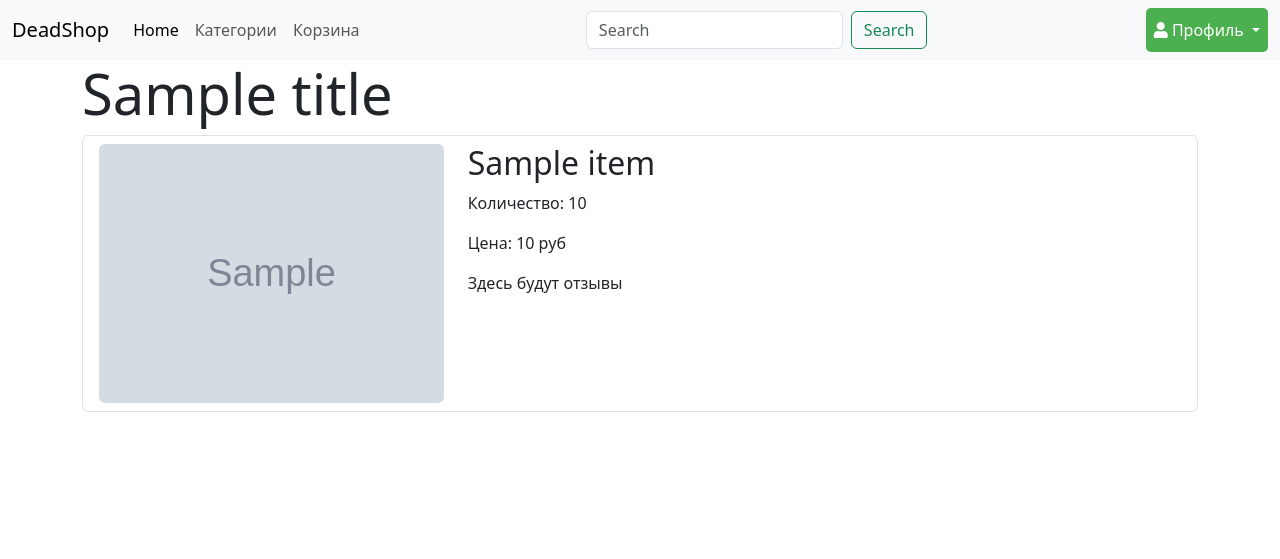
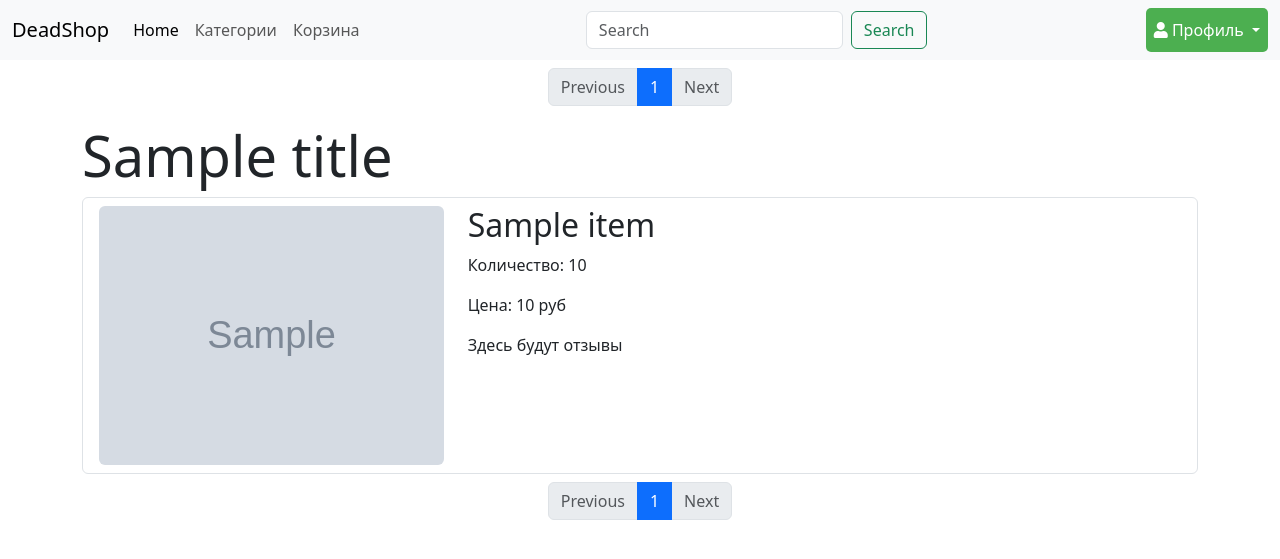
Before and after one commit to zxdmimfort/dead-shop, a Django app: template app/apps/products/templates/products/index.html in a window 1280 px wide. Shown: the top 559 px of the page. Run offline with Django 5.2, Linux system fonts and the light colour scheme; the template is opened without the code that fills it: most values are stand-ins (such as "Sample title", 1, 10 or a date in 2020); grey boxes marked "Sample" are stand-in pictures.

Commit message:
add pagination for product tab

```diff
--- a/app/apps/products/templates/products/index.html
+++ b/app/apps/products/templates/products/index.html
@@ -1,7 +1,8 @@
 {% extends 'base.html' %}
 {% block content %}
+{% include 'products/pagination.html' %}
 <h1 class="display-4">{{ title }}</h1>
-<div class="list-group">
+<div class="list-group mb-2">
 	{% for item in items %}
 	<div class="list-group-item">
 		<div class="row">
@@ -20,4 +21,5 @@
 	</div>
 	{% endfor %}
 </div>
+{% include 'products/pagination.html' %}
 {% endblock %}
--- /dev/null
+++ b/app/apps/products/templates/products/pagination.html
@@ -0,0 +1,51 @@
+<ul class="pagination justify-content-center">
+	{% if page_obj.has_previous %}
+	<li class="page-item">
+		<a class="page-link" href="?page={{ page_obj.previous_page_number }}">Previous</a>
+	</li>
+	{% else %}
+	<li class="page-item disabled">
+		<span class="page-link">Previous</span>
+	</li>
+	{% endif %}
+
+	{% if page_obj.has_previous %}
+
+	{% if page_obj.number > 3 %}
+	<li class="page-item">
+		<a class="page-link" href="?page=1">1</a>
+	</li>
+	{% endif %}
+	{% endif %}
+
+	{% for num in page_obj.paginator.page_range %}
+	{% if page_obj.number == num %}
+	<li class="page-item active">
+		<span class="page-link">{{ num }}</span>
+	</li>
+	{% elif num > page_obj.number|add:'-3' and num < page_obj.number|add:'3' %}
+	<li class="page-item">
+		<a class="page-link" href="?page={{ num }}">{{ num }}</a>
+	</li>
+	{% endif %}
+	{% endfor %}
+
+		{% if page_obj.has_next %}
+		{% if page_obj.number < page_obj.paginator.num_pages|add:'-3' %}
+		<li class="page-item">
+			<a class="page-link" href="?page={{ page_obj.paginator.num_pages }}">{{ page_obj.paginator.num_pages }}</a>
+		</li>
+		{% elif page_obj.number < page_obj.paginator.num_pages|add:'-2' %}
+		<li class="page-item">
+			<a class="page-link" href="?page={{ page_obj.paginator.num_pages }}">{{ page_obj.paginator.num_pages }}</a>
+		</li>
+		{% endif %}
+		<li class="page-item">
+			<a class="page-link" href="?page={{ page_obj.next_page_number }}">Next</a>
+		</li>
+		{% else %}
+		<li class="page-item">
+			<span class="page-link disabled">Next</span>
+		</li>
+		{% endif %}
+</ul>
--- a/app/apps/products/views.py
+++ b/app/apps/products/views.py
@@ -12,6 +12,7 @@ class ProductsListView(ListView):
     context_object_name = "items"
     title = "Products"
     model = Product
+    paginate_by = 10
     # allow_empty = False
 
     def get_queryset(self):
--- a/app/templates/base.html
+++ b/app/templates/base.html
@@ -13,7 +13,7 @@
 </head>
 
 <body>
-  <nav class="navbar navbar-expand-lg bg-body-tertiary">
+	<nav class="navbar navbar-expand-lg bg-body-tertiary mb-2">
 		<div class="container-fluid">
 			<a class="navbar-brand" href="{% url 'products:index' %}">DeadShop</a>
 			<button class="navbar-toggler" type="button" data-bs-toggle="collapse" data-bs-target="#navbarSupportedContent"
@@ -38,7 +38,8 @@
 				</form>
 				<ul class="navbar-nav">
 					<li class="nav-item dropdown">
-            <a class="nav-link dropdown-toggle" href="#" id="navbarDropdown" role="button" data-bs-toggle="dropdown" aria-expanded="false">
+						<a class="nav-link dropdown-toggle" href="#" id="navbarDropdown" role="button" data-bs-toggle="dropdown"
+							aria-expanded="false">
 							<i class="fa fa-user"></i> Профиль
 						</a>
 						<ul class="dropdown-menu" aria-labelledby="navbarDropdown">
@@ -57,7 +58,6 @@
 	</nav>
 	<div class="container">
 		{% block content %}{% endblock %}
-    {% block paginator %}{% endblock %}
 	</div>
 	<script src="https://cdn.jsdelivr.net/npm/bootstrap@5.3.3/dist/js/bootstrap.bundle.min.js"
 		integrity="sha384-YvpcrYf0tY3lHB60NNkmXc5s9fDVZLESaAA55NDzOxhy9GkcIdslK1eN7N6jIeHz"
```
Lines whose indentation alone changed are shown as unchanged.
